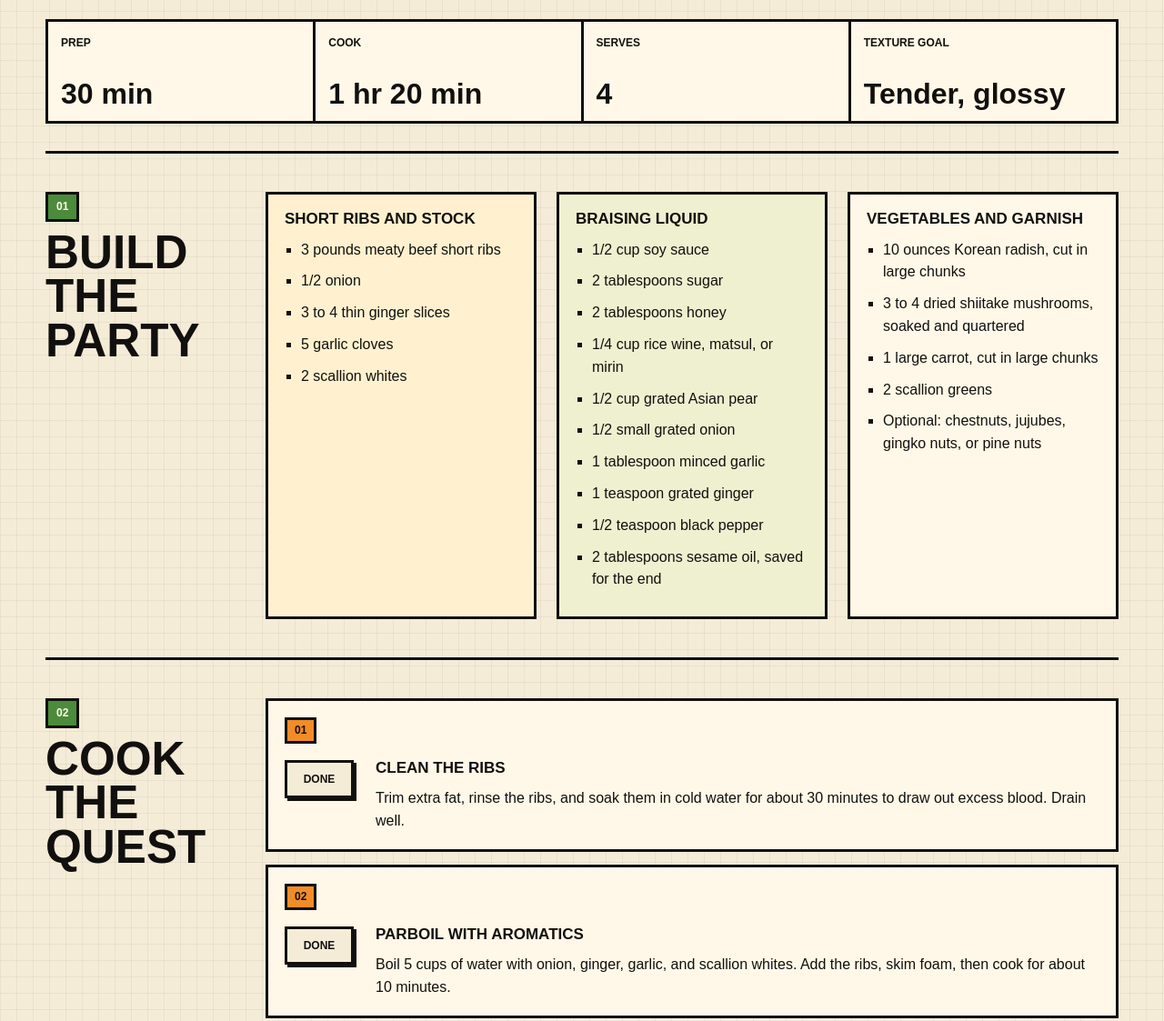
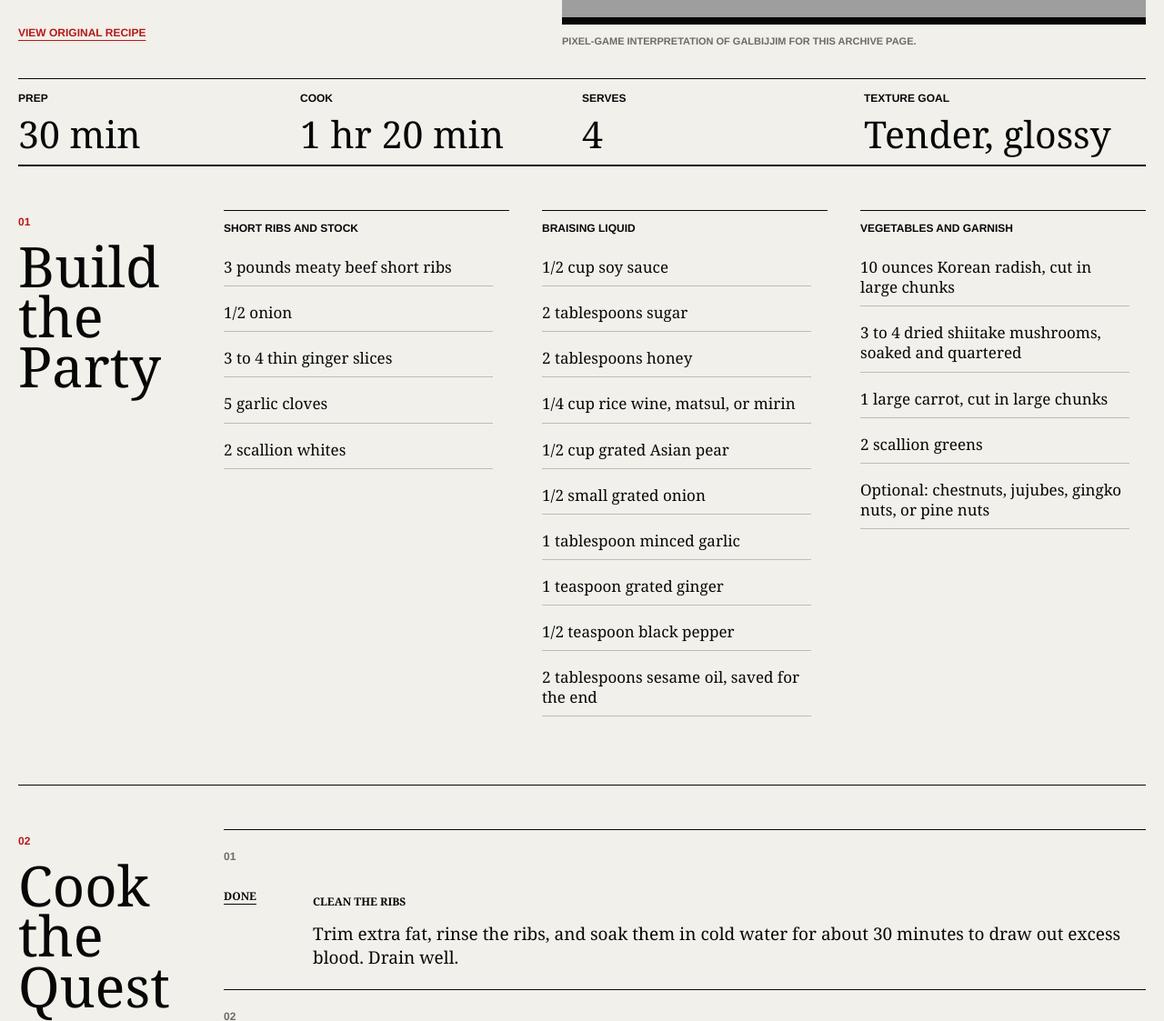
Before and after one commit to essentiallee/ARCHA4163_Jae-Lee, a plain HTML site: page index.html in a window 1280 px wide. Shown: the part 1140-2263 px from the top of the page at 91% size. Drawn offline with Linux system fonts and the light colour scheme; grey boxes are pictures that could not be loaded.

Commit message:
Update style.css

```diff
--- a/styles/style.css
+++ b/styles/style.css
@@ -1,15 +1,19 @@
 :root {
-  --ink: #12100e;
-  --paper: #f5ecd8;
-  --bone: #fff8e8;
-  --soy: #5b2d1f;
-  --chili: #d92727;
-  --pickle: #4b8b3b;
-  --radish: #e8dcc2;
-  --carrot: #f28c28;
-  --blue: #2257ff;
-  --line: 3px solid var(--ink);
-  --shadow: 8px 8px 0 var(--ink);
+  --ink: #070707;
+  --paper: #f1f0ea;
+  --bone: #fbfaf5;
+  --wash: #e4e1d7;
+  --muted: #6f6b63;
+  --soy: #4b241a;
+  --chili: #b71919;
+  --pickle: #476a36;
+  --radish: #ded8ca;
+  --carrot: #d97822;
+  --blue: #1d45c7;
+  --line: 1px solid var(--ink);
+  --line-soft: 1px solid rgba(7, 7, 7, 0.22);
+  --serif: Georgia, "Times New Roman", Times, serif;
+  --sans: "Helvetica Neue", Helvetica, Arial, sans-serif;
 }
 
 * {
@@ -22,14 +26,10 @@ html {
 
 body {
   margin: 0;
-  background:
-    linear-gradient(90deg, rgba(18, 16, 14, 0.05) 1px, transparent 1px),
-    linear-gradient(rgba(18, 16, 14, 0.05) 1px, transparent 1px),
-    var(--paper);
-  background-size: 18px 18px;
+  background: var(--paper);
   color: var(--ink);
-  font-family: Arial, Helvetica, sans-serif;
-  line-height: 1.55;
+  font-family: var(--sans);
+  line-height: 1.5;
 }
 
 a {
@@ -41,12 +41,13 @@ a {
   top: 0;
   z-index: 10;
   display: grid;
-  grid-template-columns: 1fr auto;
-  gap: 24px;
-  align-items: center;
-  padding: 14px clamp(16px, 4vw, 48px);
-  background: var(--bone);
+  grid-template-columns: minmax(140px, 0.7fr) minmax(240px, 1fr);
+  gap: clamp(16px, 4vw, 48px);
+  align-items: end;
+  padding: 18px clamp(16px, 4vw, 48px) 12px;
+  background: rgba(241, 240, 234, 0.94);
   border-bottom: var(--line);
+  backdrop-filter: blur(10px);
 }
 
 .brand,
@@ -54,18 +55,23 @@ a {
 .source-link,
 .step-toggle {
   font-size: 12px;
-  font-weight: 900;
+  font-weight: 700;
   text-transform: uppercase;
 }
 
 .brand {
+  font-family: var(--serif);
+  font-size: clamp(30px, 5vw, 64px);
+  font-weight: 400;
+  line-height: 0.86;
+  text-transform: none;
   text-decoration: none;
 }
 
 .nav-links {
   display: flex;
   flex-wrap: wrap;
-  gap: 8px;
+  gap: 16px;
   justify-content: flex-end;
 }
 
@@ -76,33 +82,33 @@ a {
   display: inline-flex;
   align-items: center;
   justify-content: center;
-  padding: 8px 12px;
-  border: var(--line);
-  background: var(--paper);
+  padding: 0;
+  border: 0;
+  background: transparent;
   color: var(--ink);
-  text-decoration: none;
-  box-shadow: 3px 3px 0 var(--ink);
+  text-decoration: underline;
+  text-decoration-thickness: 1px;
+  text-underline-offset: 4px;
 }
 
 .nav-links a:hover,
 .source-link:hover,
 .step-toggle:hover {
-  transform: translate(2px, 2px);
-  box-shadow: 1px 1px 0 var(--ink);
+  color: var(--chili);
 }
 
 main {
-  width: min(1180px, calc(100% - 32px));
+  width: min(1240px, calc(100% - 28px));
   margin: 0 auto;
 }
 
 .hero {
-  min-height: calc(100vh - 65px);
+  min-height: calc(100vh - 104px);
   display: grid;
-  grid-template-columns: minmax(0, 1.05fr) minmax(280px, 0.95fr);
-  gap: clamp(24px, 5vw, 64px);
-  align-items: center;
-  padding: clamp(32px, 7vw, 82px) 0;
+  grid-template-columns: minmax(0, 0.92fr) minmax(320px, 1.08fr);
+  gap: clamp(18px, 4vw, 52px);
+  align-items: end;
+  padding: clamp(26px, 6vw, 74px) 0 32px;
   border-bottom: var(--line);
 }
 
@@ -112,17 +118,17 @@ main {
 figcaption,
 footer {
   font-size: 12px;
-  font-weight: 900;
+  font-weight: 700;
   text-transform: uppercase;
 }
 
 .kicker {
   display: inline-flex;
-  padding: 6px 10px;
-  margin: 0 0 18px;
-  background: var(--chili);
-  color: var(--bone);
-  border: var(--line);
+  padding: 0 0 8px;
+  margin: 0 0 24px;
+  background: transparent;
+  color: var(--muted);
+  border-bottom: var(--line);
 }
 
 h1,
@@ -134,23 +140,27 @@ p {
 
 h1 {
   max-width: 780px;
-  margin-bottom: 20px;
-  font-size: clamp(44px, 8vw, 112px);
-  line-height: 0.92;
-  text-transform: uppercase;
+  margin-bottom: 24px;
+  font-family: var(--serif);
+  font-size: clamp(46px, 8.8vw, 132px);
+  font-weight: 400;
+  line-height: 0.88;
+  text-transform: none;
 }
 
 .intro {
-  max-width: 670px;
-  margin-bottom: 26px;
-  font-size: clamp(18px, 2.1vw, 24px);
-  font-weight: 700;
+  max-width: 560px;
+  margin-bottom: 28px;
+  color: var(--ink);
+  font-family: var(--serif);
+  font-size: clamp(19px, 2.2vw, 28px);
+  font-weight: 400;
+  line-height: 1.23;
 }
 
 .source-link {
   width: fit-content;
-  background: var(--blue);
-  color: white;
+  color: var(--chili);
 }
 
 .hero-art {
@@ -162,53 +172,56 @@ h1 {
   width: 100%;
   aspect-ratio: 3 / 2;
   object-fit: cover;
-  border: var(--line);
-  background: var(--radish);
-  box-shadow: var(--shadow);
+  border: 0;
+  border-bottom: 8px solid var(--ink);
+  background: var(--wash);
   image-rendering: pixelated;
 }
 
 figcaption {
-  margin-top: 16px;
-  color: var(--soy);
+  margin-top: 10px;
+  color: var(--muted);
+  font-size: 11px;
 }
 
 .quick-stats {
   display: grid;
   grid-template-columns: repeat(4, 1fr);
-  margin: 30px 0;
-  border-top: var(--line);
-  border-left: var(--line);
+  margin: 0;
+  border: 0;
+  border-bottom: var(--line);
 }
 
 .quick-stats article {
-  min-height: 112px;
+  min-height: 94px;
   display: flex;
   flex-direction: column;
   justify-content: space-between;
-  padding: 14px;
-  background: var(--bone);
-  border-right: var(--line);
-  border-bottom: var(--line);
+  padding: 12px 14px 14px 0;
+  background: transparent;
+  border-right: 0;
+  border-bottom: 0;
 }
 
 .quick-stats strong {
-  font-size: clamp(20px, 3vw, 32px);
-  line-height: 1;
+  font-family: var(--serif);
+  font-size: clamp(24px, 3.2vw, 44px);
+  font-weight: 400;
+  line-height: 0.95;
 }
 
 .content-grid,
 .method,
 .notes {
   display: grid;
-  grid-template-columns: 220px minmax(0, 1fr);
-  gap: 22px;
-  padding: 42px 0;
+  grid-template-columns: 190px minmax(0, 1fr);
+  gap: clamp(18px, 3vw, 36px);
+  padding: 48px 0;
   border-top: var(--line);
 }
 
 .content-grid {
-  grid-template-columns: 220px repeat(3, minmax(0, 1fr));
+  grid-template-columns: 190px repeat(3, minmax(0, 1fr));
 }
 
 .section-label {
@@ -219,39 +232,43 @@ figcaption {
 
 .section-label p {
   display: inline-flex;
-  padding: 4px 9px;
-  margin-bottom: 10px;
-  background: var(--pickle);
-  color: var(--bone);
-  border: var(--line);
+  padding: 0;
+  margin-bottom: 12px;
+  background: transparent;
+  color: var(--chili);
+  border: 0;
 }
 
 h2 {
   margin-bottom: 0;
-  font-size: clamp(28px, 4vw, 52px);
-  line-height: 0.95;
-  text-transform: uppercase;
+  font-family: var(--serif);
+  font-size: clamp(30px, 4.8vw, 68px);
+  font-weight: 400;
+  line-height: 0.9;
+  text-transform: none;
 }
 
 .panel,
 .note-board article {
-  padding: 18px;
-  background: var(--bone);
-  border: var(--line);
+  padding: 0 18px 18px 0;
+  background: transparent;
+  border: 0;
+  border-top: var(--line);
 }
 
 .ingredient-panel:nth-of-type(2) {
-  background: #fff1cf;
+  background: transparent;
 }
 
 .ingredient-panel:nth-of-type(3) {
-  background: #eef0d0;
+  background: transparent;
 }
 
 h3 {
-  margin-bottom: 12px;
-  font-size: 17px;
-  line-height: 1.1;
+  margin: 12px 0 16px;
+  font-size: 12px;
+  font-weight: 700;
+  line-height: 1.2;
   text-transform: uppercase;
 }
 
@@ -262,44 +279,56 @@ ol {
 }
 
 li {
-  margin-bottom: 10px;
+  margin-bottom: 9px;
+  color: var(--ink);
+  font-family: var(--serif);
+  font-size: 17px;
+  line-height: 1.3;
 }
 
 .ingredient-panel ul {
-  list-style: square;
-  padding-left: 18px;
+  list-style: none;
+  padding-left: 0;
+}
+
+.ingredient-panel li {
+  padding: 9px 0;
+  border-bottom: var(--line-soft);
 }
 
 .steps {
   display: grid;
-  gap: 14px;
+  gap: 0;
   counter-reset: recipe-step;
 }
 
 .steps li {
   counter-increment: recipe-step;
   display: grid;
-  grid-template-columns: 82px minmax(0, 1fr);
-  gap: 18px;
+  grid-template-columns: 76px minmax(0, 1fr);
+  gap: 22px;
   margin: 0;
-  padding: 18px;
-  background: var(--bone);
-  border: var(--line);
+  padding: 22px 0;
+  background: transparent;
+  border: 0;
+  border-top: var(--line);
 }
 
 .steps li::before {
   content: "0" counter(recipe-step);
   grid-column: 1 / -1;
   width: fit-content;
-  padding: 2px 8px;
-  background: var(--carrot);
-  border: var(--line);
+  padding: 0;
+  background: transparent;
+  border: 0;
+  color: var(--muted);
   font-size: 12px;
-  font-weight: 900;
+  font-family: var(--sans);
+  font-weight: 700;
 }
 
 .steps li.is-complete {
-  background: var(--radish);
+  color: var(--muted);
 }
 
 .steps li.is-complete h3,
@@ -309,9 +338,11 @@ li {
 }
 
 .step-toggle {
-  width: 76px;
-  height: 42px;
+  width: fit-content;
+  height: auto;
+  min-height: 0;
   align-self: start;
+  padding-top: 4px;
   cursor: pointer;
   font-family: inherit;
 }
@@ -319,6 +350,9 @@ li {
 .steps p,
 .note-board p {
   margin-bottom: 0;
+  font-family: var(--serif);
+  font-size: 19px;
+  line-height: 1.35;
 }
 
 .note-board {
@@ -328,22 +362,23 @@ li {
 }
 
 .note-board article:nth-child(1) {
-  border-top: 12px solid var(--blue);
+  border-top: var(--line);
 }
 
 .note-board article:nth-child(2) {
-  border-top: 12px solid var(--chili);
+  border-top: var(--line);
 }
 
 .note-board article:nth-child(3) {
-  border-top: 12px solid var(--pickle);
+  border-top: var(--line);
 }
 
 footer {
-  width: min(1180px, calc(100% - 32px));
-  margin: 28px auto 0;
+  width: min(1240px, calc(100% - 28px));
+  margin: 0 auto;
   padding: 18px 0 34px;
   border-top: var(--line);
+  color: var(--muted);
 }
 
 footer p {
```
